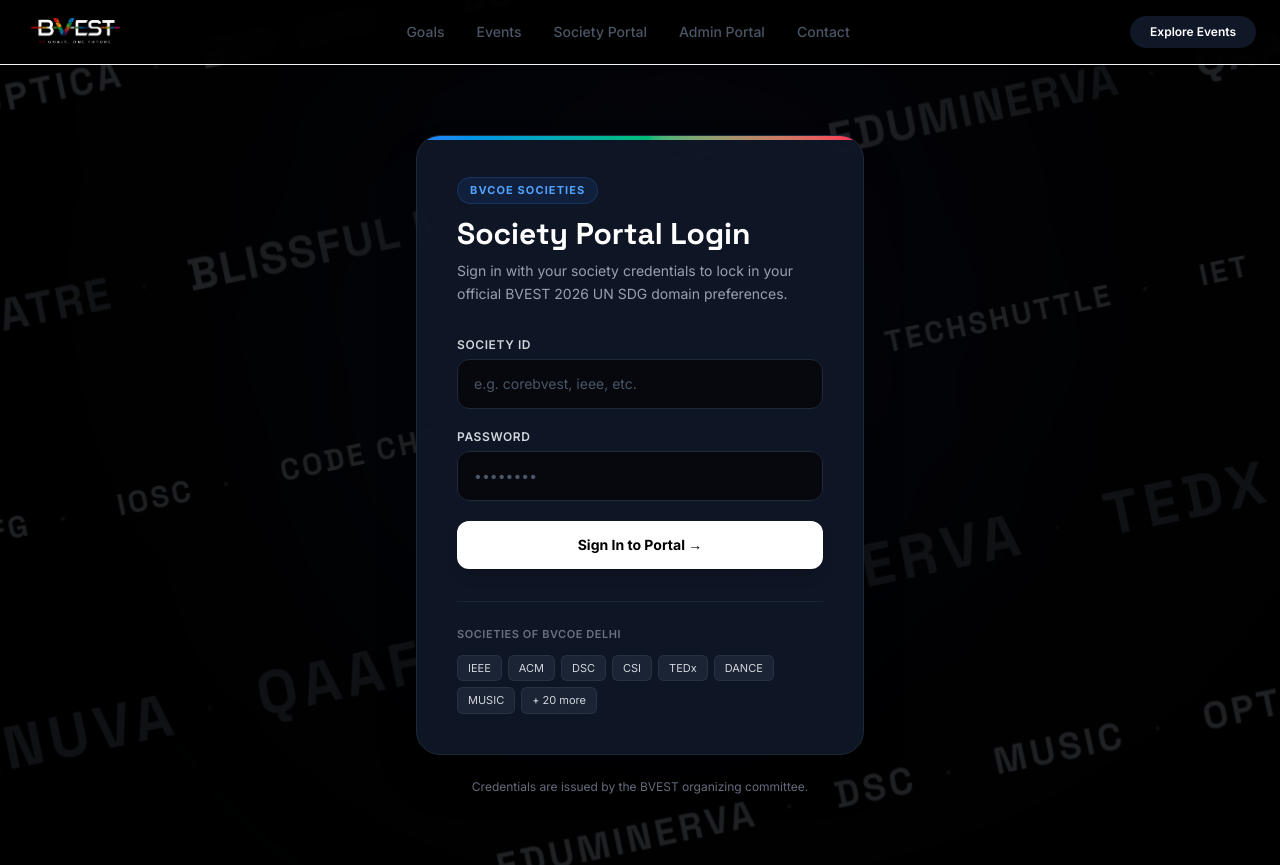
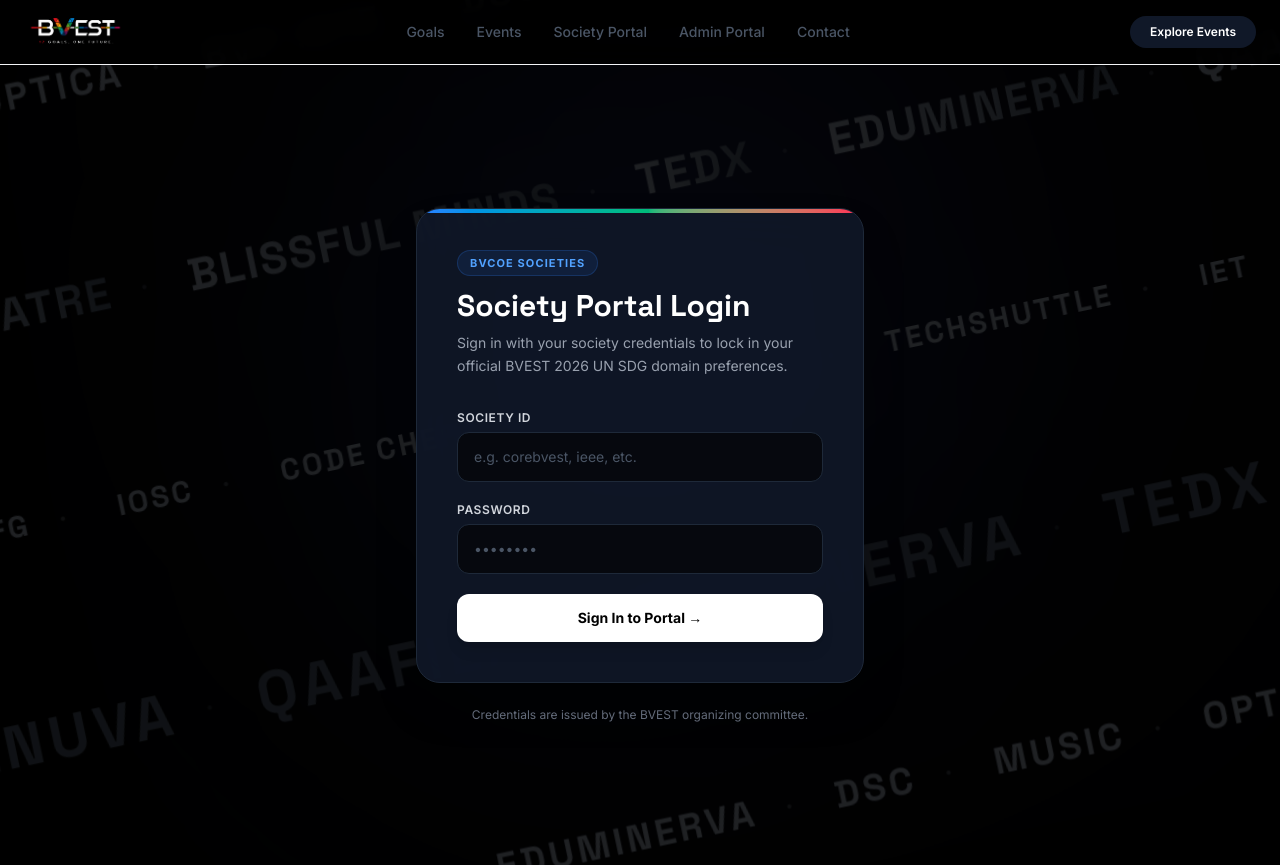
Before and after one commit to iAMv1/bvest, a Next.js app: page /society/login in a window 1280 px wide. Built offline with nearby package versions, Linux system fonts and the light colour scheme; no server answers.

Commit message:
fix: remove preview pills section from society login page

```diff
--- a/src/app/society/login/page.tsx
+++ b/src/app/society/login/page.tsx
@@ -149,22 +149,7 @@
             </button>
           </form>
 
-          {/* Featured Society Categories Preview */}
-          <div className="mt-8 pt-6 border-t border-gray-800/80">
-            <p className="text-[11px] font-semibold uppercase tracking-wider text-gray-500 mb-3">
-              Societies of BVCOE Delhi
-            </p>
-            <div className="flex flex-wrap gap-1.5 text-[11px]">
-              <span className="px-2.5 py-1 rounded-md bg-gray-800/80 text-gray-300 border border-gray-700/50">IEEE</span>
-              <span className="px-2.5 py-1 rounded-md bg-gray-800/80 text-gray-300 border border-gray-700/50">ACM</span>
-              <span className="px-2.5 py-1 rounded-md bg-gray-800/80 text-gray-300 border border-gray-700/50">DSC</span>
-              <span className="px-2.5 py-1 rounded-md bg-gray-800/80 text-gray-300 border border-gray-700/50">CSI</span>
-              <span className="px-2.5 py-1 rounded-md bg-gray-800/80 text-gray-300 border border-gray-700/50">TEDx</span>
-              <span className="px-2.5 py-1 rounded-md bg-gray-800/80 text-gray-300 border border-gray-700/50">DANCE</span>
-              <span className="px-2.5 py-1 rounded-md bg-gray-800/80 text-gray-300 border border-gray-700/50">MUSIC</span>
-              <span className="px-2.5 py-1 rounded-md bg-gray-800/80 text-gray-300 border border-gray-700/50">+ 20 more</span>
-            </div>
-          </div>
+
         </div>
 
         <p className="text-center text-xs text-gray-500 mt-6">
```
